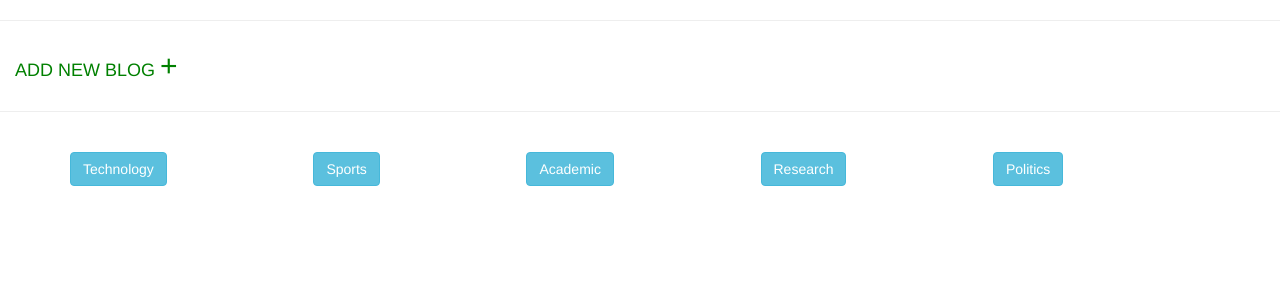
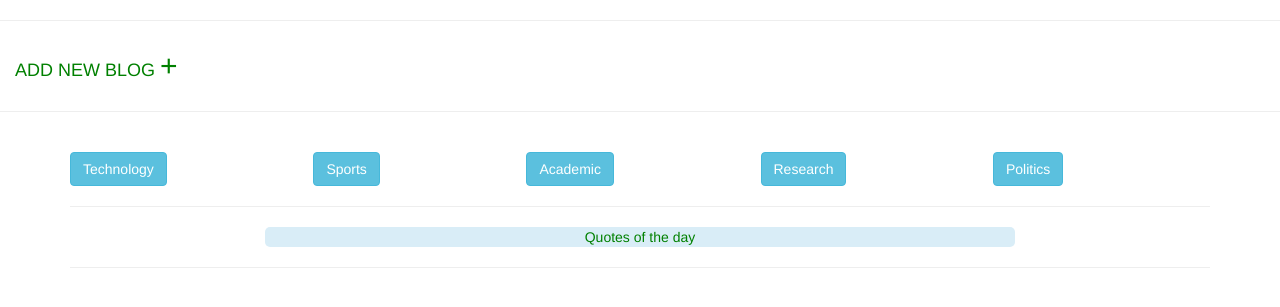
Before and after one commit to gabyxbinnaeah/Blog, a Flask app: template app/templates/home.html in a window 1280 px wide. Shown: the part 82-389 px from the top of the page. Run offline with Flask 2, Linux system fonts and the light colour scheme; the template is opened without the code that fills it, so the values that code supplies are empty; some libraries are stand-ins or nearby versions.

Commit message:
creates quote class that define quote objects

```diff
--- a/app/main/views.py
+++ b/app/main/views.py
@@ -5,6 +5,7 @@ from ..models import Blog, User,BlogComments,Upvotes,Downvotes
 from .forms import BlogForm,BlogCommentsForm,UpvotesForm,DownvotesForm,UpdateProfile
 from flask.views import View,MethodView
 from .. import db,photos
+from ..request import getQuotes
 import markdown2
 #views
 
@@ -14,6 +15,7 @@ def index():
     View root page function that returns the index page and its data.
     '''
     blog=Blog.query.filter_by().first()
+    quotes=getQuotes()
 
     title='Home'
 
@@ -26,7 +28,7 @@ def index():
     upvotes=Upvotes.get_all_upvotes(id)
 
 
-    return render_template('home.html',title=title,blog=blog,technologyblog=technologyblog,sportsblog=sportsblog,academicblog=academicblog,researchblog=researchblog,politicablog=politicablog)
+    return render_template('home.html',title=title,blog=blog,technologyblog=technologyblog,sportsblog=sportsblog,academicblog=academicblog,researchblog=researchblog,politicablog=politicablog,quotes=quotes)
 
 
 
--- a/app/templates/home.html
+++ b/app/templates/home.html
@@ -25,6 +25,20 @@
 
     </ul>
 
+    <hr>
+    <div class="row">
+      <div class="col-md-2"></div>
+      <div class="col-md-8">
+          <div class="card bg-info text-center" style="border-radius: 5px;">
+              <div class="card-header" style="color:green">Quotes of the day</div>
+              <div class="card-body">{{quotes.quote}}</div>
+              <div class="card-footer" style="color:green">{{quotes.author}}</div>
+          </div>
+      </div>
+      <div class="col-md-2"></div>
+    </div>
+    <hr>
+
     <div class="tab-content">
       <div id="technologyblog" class="container tab-pane active"><br>
         {{ macro.display(technologyblog)}}
```
Also changed, not shown: app/models.py (+10 -0 lines).
